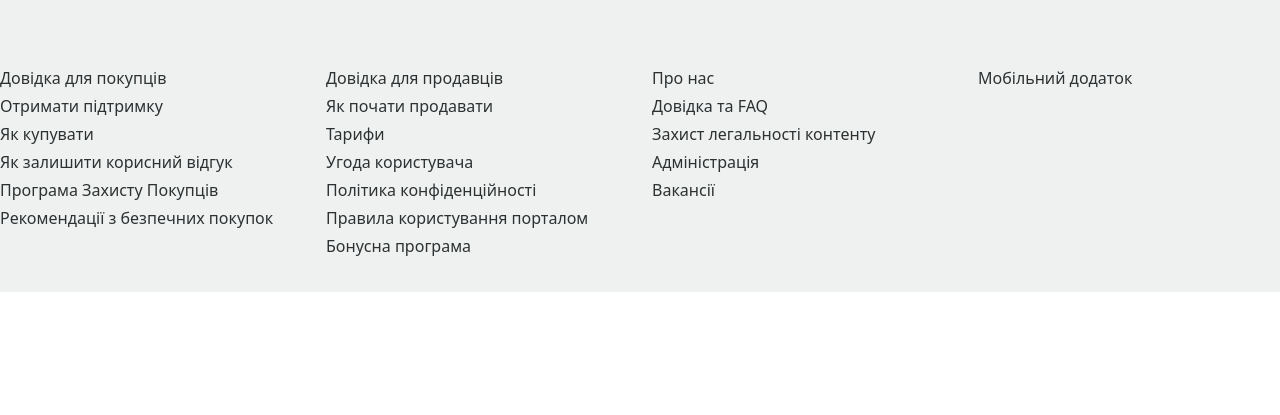
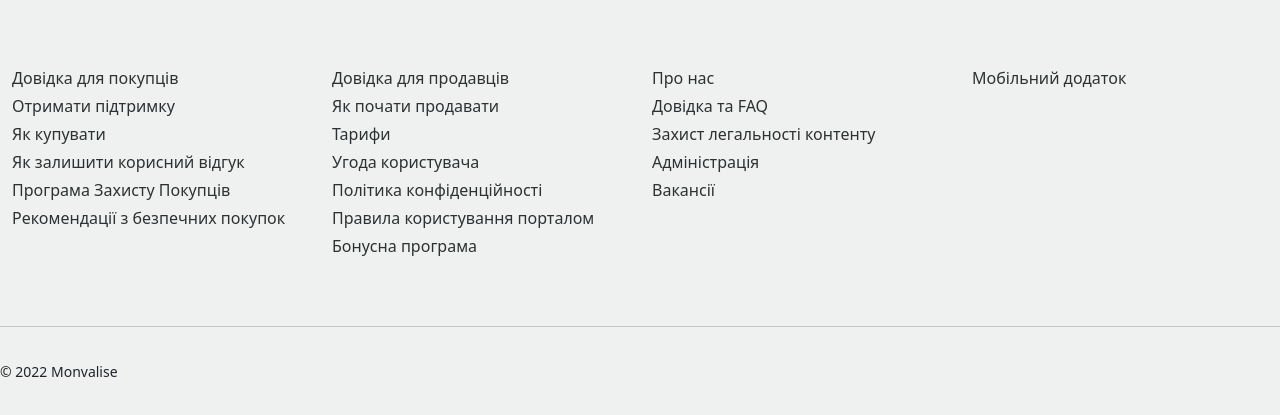
Before and after one commit to TetianaChykalova/geek-group-test, a plain HTML site: page index.html in a window 1280 px wide. Shown: the part 2048-2463 px from the top of the page. Before the commit the page ends 2340 px from the top, so only its background shows below. Drawn offline with Linux system fonts and the light colour scheme.

Commit message:
done footer

```diff
--- a/css/style.css
+++ b/css/style.css
@@ -174,9 +174,10 @@ main {
     display: flex;
     flex-direction: column;
 }
-.footer section div:after {
-    content: '';
-
+.footer__bottom {
+    padding: 0 0 72px 0;
+    margin: 0 0 38px 0;
+    border-bottom: 1px solid #C4C7C7;
 }
 .footer_col {
     display: flex;
--- a/index.html
+++ b/index.html
@@ -584,7 +584,7 @@
     <!--    footer-->
     <footer class="footer">
         <section class="container-fluid">
-            <div class="row">
+            <div class="row footer__bottom">
                 <div class="footer_col col">
                     <a href="#">Довідка для покупців</a>
                     <a href="#">Отримати підтримку</a>
@@ -617,7 +617,7 @@
                 </div>
             </div>
             <div>
-
+                <p class="small">© 2022 Monvalise</p>
             </div>
         </section>
     </footer>
```
